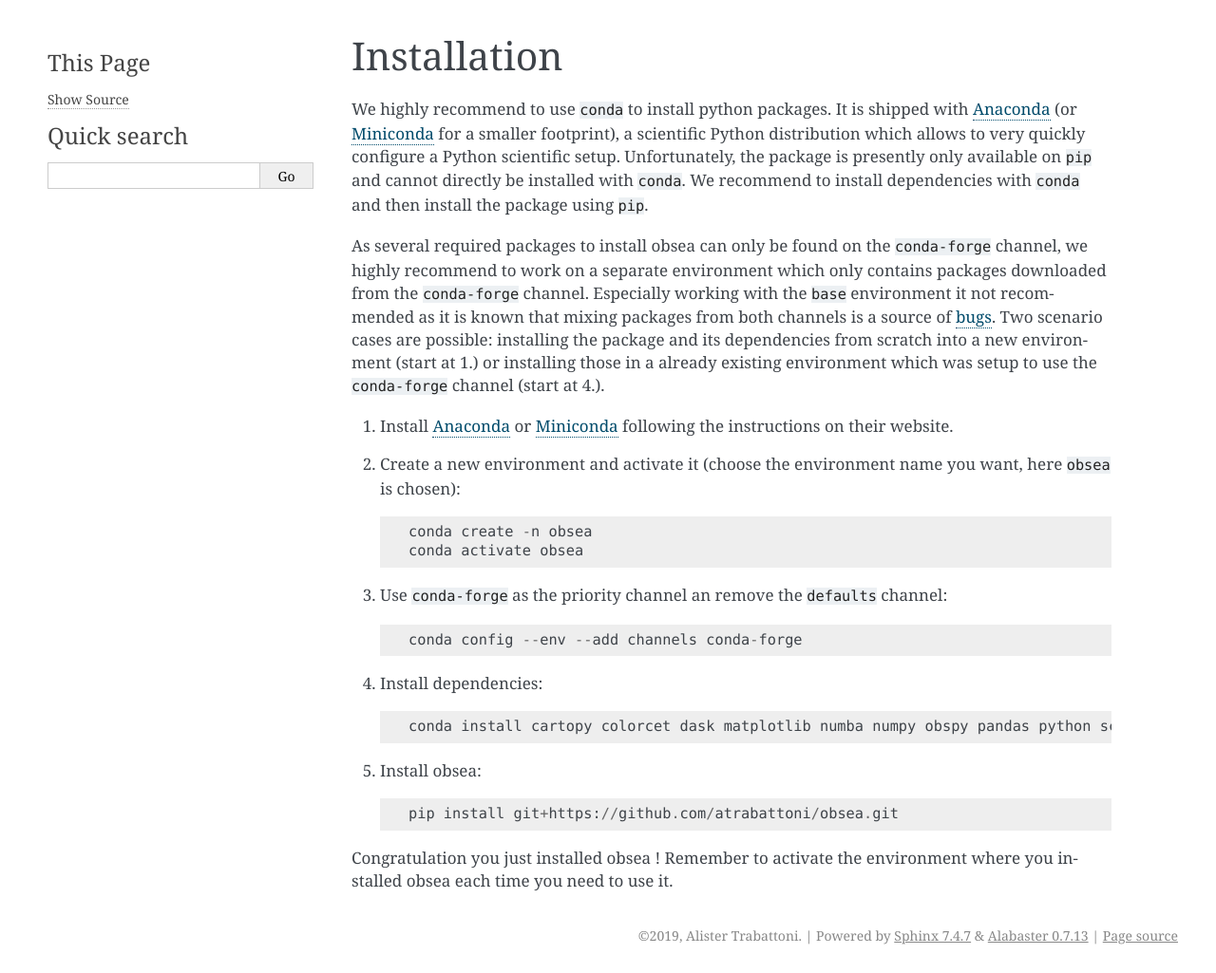
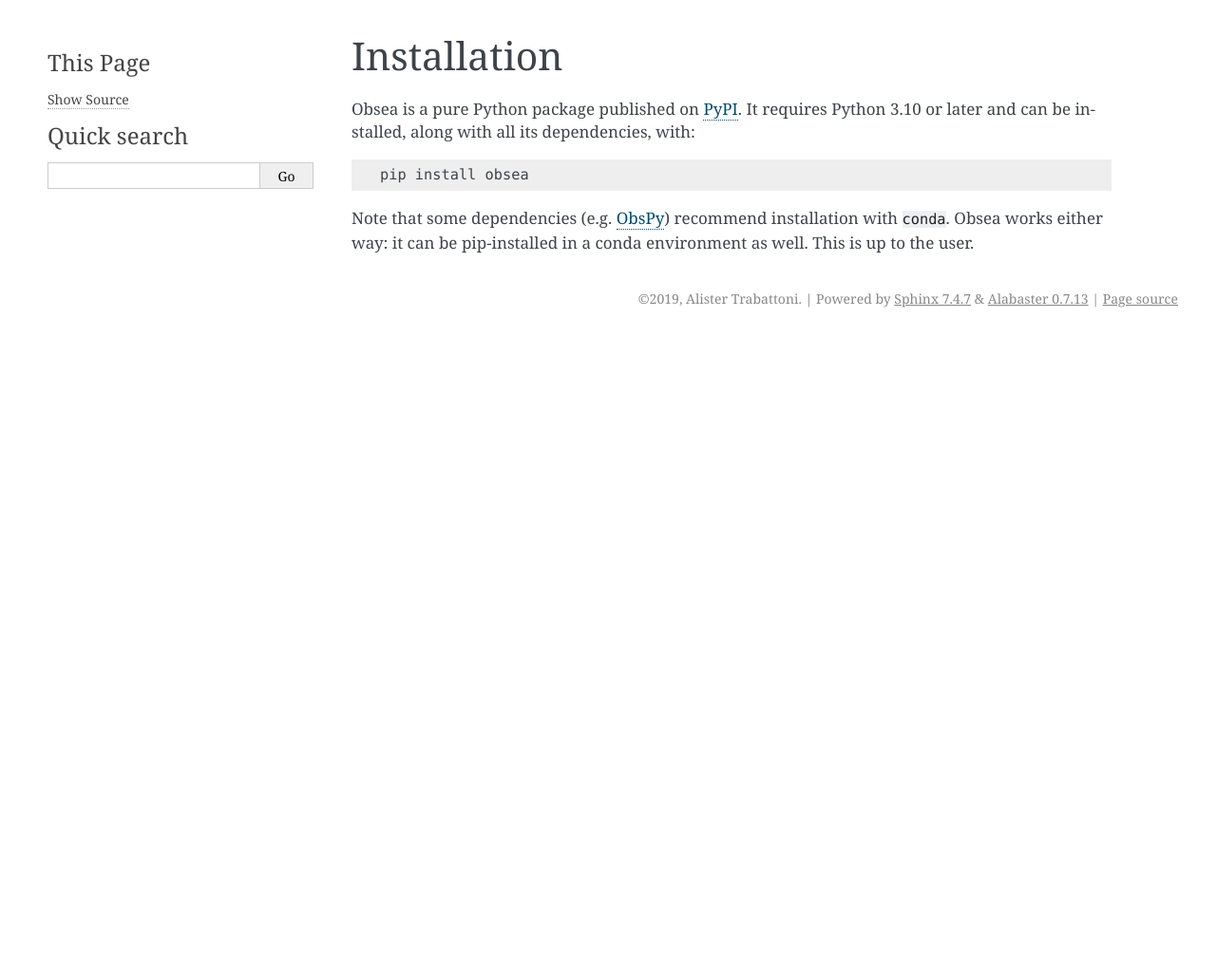
Before and after one commit to atrabattoni/obsea, a Sphinx documentation site: the page built from docs/installation.rst, in a window 1280 px wide. Shown: the whole page at 95% size. Built offline with Sphinx 7.4.7, drawn with Linux system fonts in a browser that asks for light colours; pages that are not in the unit, such as notebooks, are missing from menus; after the commit the page ends 900 px from its top, so only the background shows below that.

Commit message:
Simplify installation guide to pip only.

```diff
--- a/docs/installation.rst
+++ b/docs/installation.rst
@@ -2,30 +2,11 @@
 Installation
 ============
 
-We highly recommend to use ``conda`` to install python packages. It is shipped with Anaconda_ (or Miniconda_ for a smaller footprint), a scientific Python distribution which allows to very quickly configure a Python scientific setup. Unfortunately, the package is presently only available on ``pip`` and cannot directly be installed with ``conda``. We recommend to install dependencies with ``conda`` and then install the package using ``pip``.
+Obsea is a pure Python package published on PyPI_. It requires Python 3.10 or later and can be installed, along with all its dependencies, with::
 
-As several required packages to install obsea can only be found on the ``conda-forge`` channel, we highly recommend to work on a separate environment which only contains packages downloaded from the ``conda-forge`` channel. Especially working with the ``base`` environment it not recommended as it is known that mixing packages from both channels is a source of bugs_. Two scenario cases are possible: installing the package and its dependencies from scratch into a new environment (start at 1.) or installing those in a already existing environment which was setup to use the ``conda-forge`` channel (start at 4.).
+    pip install obsea
 
-1. Install Anaconda_ or Miniconda_ following the instructions on their website.
-2. Create a new environment and activate it (choose the environment name you want, here ``obsea`` is chosen)::
+Note that some dependencies (e.g. ObsPy_) recommend installation with ``conda``. Obsea works either way: it can be pip-installed in a conda environment as well. This is up to the user.
 
-    conda create -n obsea
-    conda activate obsea
-
-3. Use ``conda-forge`` as the priority channel an remove the ``defaults`` channel::
-
-    conda config --env --add channels conda-forge
-
-4. Install dependencies::
-
-    conda install cartopy colorcet dask matplotlib numba numpy obspy pandas python scikit-learn scipy shapely xarray netcdf4 pyproj
-
-5. Install obsea::
-
-    pip install git+https://github.com/atrabattoni/obsea.git
-
-Congratulation you just installed obsea ! Remember to activate the environment where you installed obsea each time you need to use it.
-
-.. _Anaconda: https://www.anaconda.com/
-.. _Miniconda: https://docs.conda.io/en/latest/miniconda.html
-.. _bugs: https://conda-forge.org/docs/user/tipsandtricks.html
+.. _PyPI: https://pypi.org/project/obsea/
+.. _ObsPy: https://docs.obspy.org/
```
Also changed, not shown: 1 other file.
